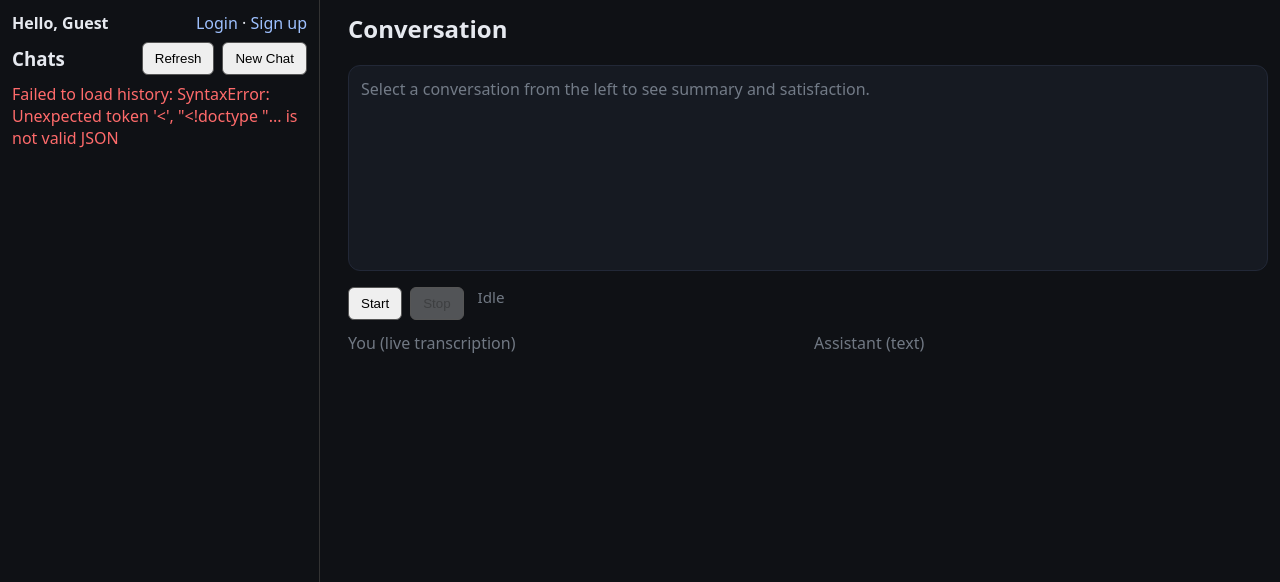
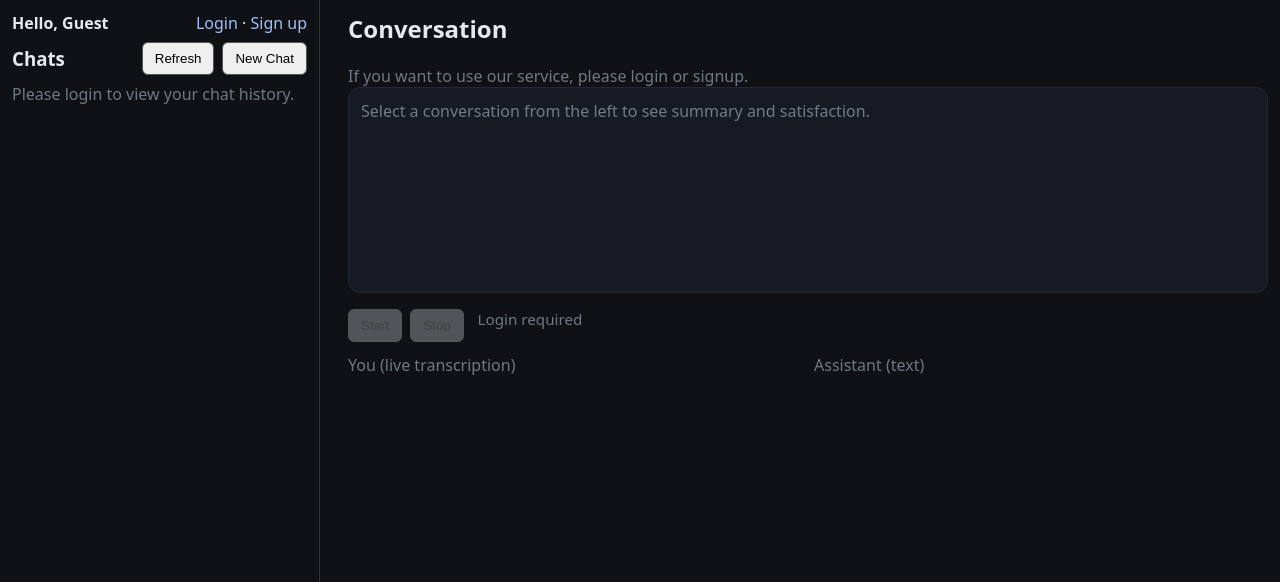
Before and after one commit to Saishabeer/voice-assistant-openai, a Django app: page / in a window 1280 px wide. Shown: the top 582 px of the page. Run offline with Django 5.2, Linux system fonts and the light colour scheme; data that the repository does not hold is empty.

Commit message:
guest UX: login/signup notice; English-only; auth gating; serializer.save(); greet-once; cleanup

```diff
--- a/templates/voice/index.html
+++ b/templates/voice/index.html
@@ -59,21 +59,28 @@
       </div>
 
       <ul id="historyList">
-        <li class="muted">Loading…</li>
+        {% if request.user.is_authenticated %}
+          <li class="muted">Loading…</li>
+        {% else %}
+          <li class="muted">Please login to view your chat history.</li>
+        {% endif %}
       </ul>
     </aside>
 
     <main class="content">
       <h2 style="margin-top:0">Conversation</h2>
+      {% if not request.user.is_authenticated %}
+        <div class="muted" style="margin:8px 0 0;">If you want to use our service, please login or signup.</div>
+      {% endif %}
       <section id="chatDetail" class="panel">
         <div class="muted">Select a conversation from the left to see summary and satisfaction.</div>
       </section>
 
       <audio id="aiAudio" autoplay></audio>
       <div style="margin-top:16px; display:flex; gap:8px;">
-        <button id="startBtn" class="btn">Start</button>
+        <button id="startBtn" class="btn" {% if not request.user.is_authenticated %}disabled title="Login required"{% endif %}>Start</button>
         <button id="stopBtn" class="btn" disabled>Stop</button>
-        <span id="status" class="muted">Idle</span>
+        <span id="status" class="muted">{% if request.user.is_authenticated %}Idle{% else %}Login required{% endif %}</span>
       </div>
       <div style="display:grid; grid-template-columns: 1fr 1fr; gap:12px; margin-top:12px;">
         <div>
@@ -89,6 +96,8 @@
   </div>
 
   <script defer src="{% static 'voice/app.js' %}"></script>
+  {% if request.user.is_authenticated %}
   <script defer src="{% static 'voice/history.js' %}"></script>
+  {% endif %}
 </body>
 </html>
```
